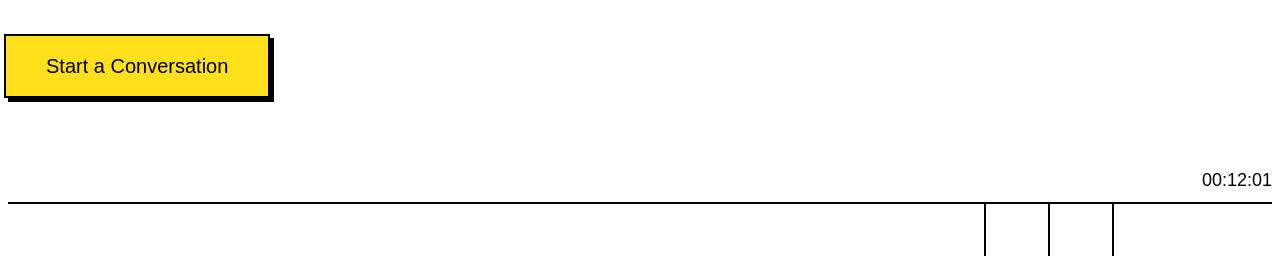
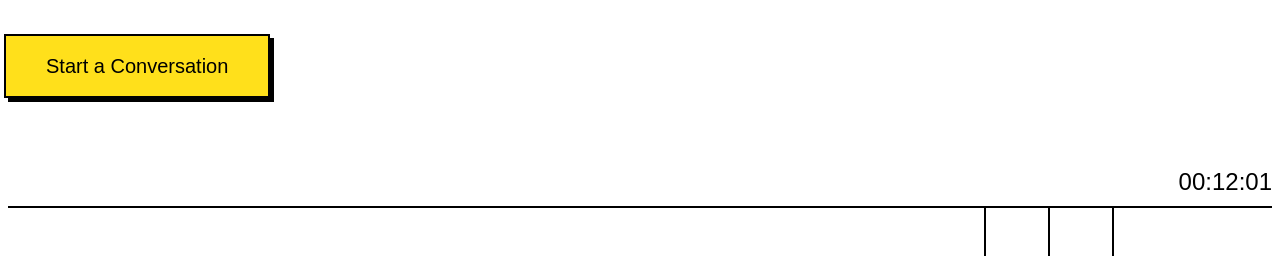
Before and after one commit to Rahim10020/rahim.design, a React (Vite) app: page / in a window 1280 px wide. Shown: the part 4953-5209 px from the top of the page. Built offline with nearby package versions, Linux system fonts and the light colour scheme; no server answers; a web font is replaced by a local one.

Commit message:
update todo

```diff
--- a/src/_components/sections/ContactSection.tsx
+++ b/src/_components/sections/ContactSection.tsx
@@ -99,7 +99,7 @@ export default function ContactSection() {
           {/* Bottom grids */}
           <div className="mt-major lg:mt-section">
             <p
-              className="text-right text-lg text-foreground tabular-nums"
+              className="text-right text-2xl text-foreground tabular-nums"
               aria-live="off"
             >
               {lomeTime}
```
Also changed, not shown: todo.txt.
